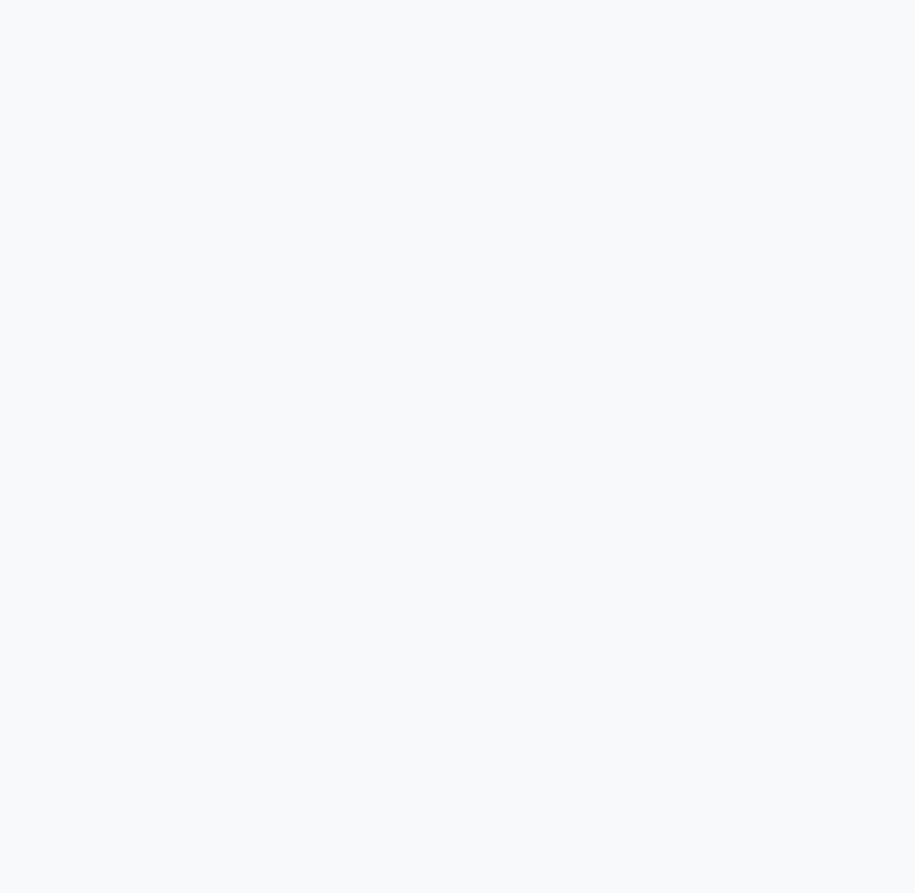
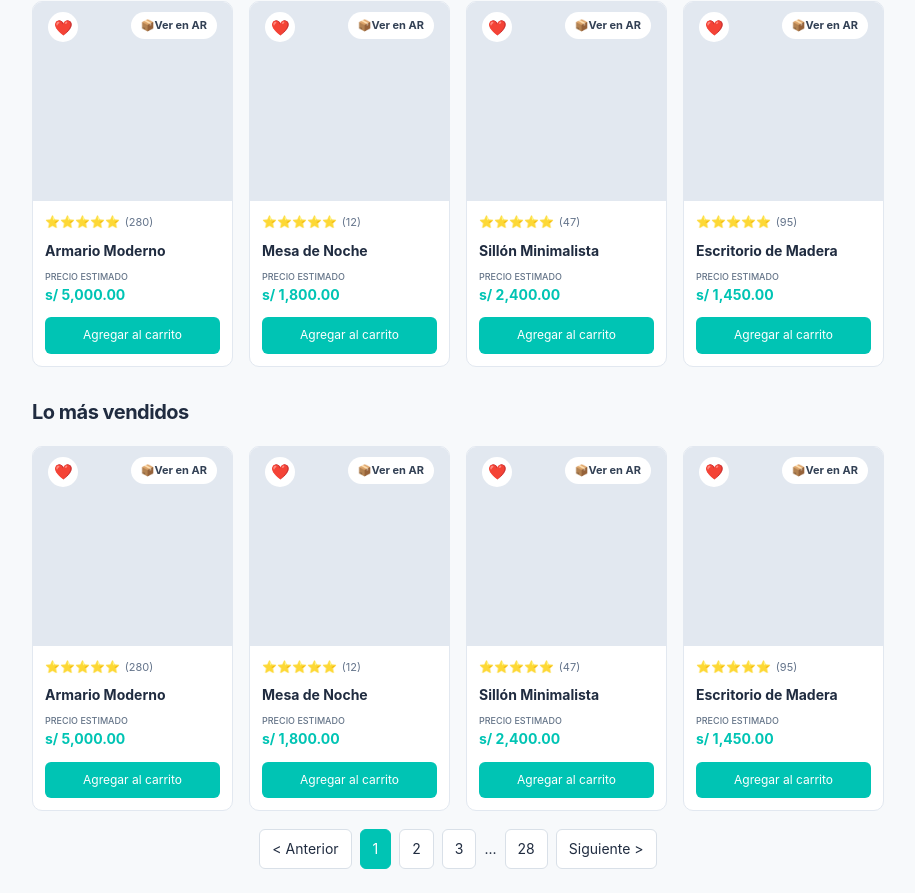
Before and after one commit to UpMarketReality/marketar-frontend, an Angular app: page /catalogo in a window 1280 px wide. Shown: the part 414-1307 px from the top of the page, without its empty margins (182-1097 px from the left). Before the commit the page ends 800 px from the top, so only its background shows below. Built offline with nearby package versions, Linux system fonts and the light colour scheme.

Commit message:
Componente catalogo, diseño completado

```diff
--- a/src/app/componentes/catalogo/catalogo.css
+++ b/src/app/componentes/catalogo/catalogo.css
@@ -85,8 +85,9 @@
     border: 1px solid #e2e8f0;
     border-radius: 20px;
     background-color: #f8fafc;
-    color: #475569;
+    color: #647488;
     font-size: 11px;
+    font-weight: 500;
     cursor: pointer;
 }
 
@@ -95,3 +96,140 @@
     border-color: #5eead4;
     color:#0f766e;
 }
+
+/*Seccion de Productos*/
+
+.productos{
+    margin-top: 32px;
+}
+
+.productos h2{
+    font-size: 20px;
+    margin-bottom: 20px;
+}
+
+.tarjetas-de-productos{
+    display: grid;
+    grid-template-columns: repeat(4, 1fr);
+    gap: 16px;
+}
+
+.tarjeta-producto{
+    background-color: #ffffff;
+    border: 1px solid #e2e8f0;
+    border-radius: 10px;
+    overflow: hidden;
+}
+
+.imagen-producto{
+    position: relative;
+    width: 100%;
+    aspect-ratio: 1/1;
+    background-color: #e2e8f0;
+}
+
+.favorito{
+    position:absolute;
+    top: 10px;
+    left: 15px;
+    width: 30px;
+    height: 30px;
+    border: none;
+    border-radius: 50%;
+    background-color: #ffffff;
+    color: #334155;
+    font-size: 15px;
+    cursor: pointer;
+}
+
+.realidad-aumentada{
+    position:absolute;
+    font-weight: 700;
+    top: 10px;
+    right: 15px;
+    padding: 5px 10px;
+    border: none;
+    border-radius: 20px;
+    background-color: #ffffff;
+    color: #334155;
+    font-size: 11px;
+    cursor: pointer;
+}
+
+.valoracion{
+    display: flex;
+    align-items: center;
+    gap: 5px;
+    margin-bottom: 8px;
+}
+
+.estrellas{
+    color: #f59e0b;
+    font-size: 12px;
+}
+
+.valoracion-cantidad{
+    font-size: 11px;
+    color: #64748b;
+}
+
+.informacion-producto{
+    padding: 12px;
+}
+
+.informacion-producto h3{
+    font-size: 14px;
+    margin: 0 0 8px;
+}
+
+.texto-precio{
+    color: #647488;
+    font-size: 9px;
+    font-weight: 500;
+}
+
+.precio{
+    font-size: 14px;
+    font-weight: 700;
+    color: #00c4b4;
+    margin: 0 0 12px;
+}
+
+.agregar-carrito{
+    width: 100%;
+    padding: 9px;
+    border: none;
+    border-radius: 6px;
+    background-color: #00c4b4;
+    color: #ffffff;
+    font-size: 12px;
+    cursor: pointer;
+}
+
+/*Paginacion*/
+
+.paginacion{
+    display: flex;
+    justify-content: center;
+    align-items: center;
+    gap: 8px;
+    margin-top: 18px;
+}
+
+.paginacion button{
+    padding:8px 12px;
+    border: 1px solid #d9e0e8;
+    border-radius: 6px;
+    background-color: #ffffff;
+    cursor: pointer;
+}
+
+.paginacion button:hover{
+    background-color: #eef3f7;
+}
+
+.paginacion .pagina-activa{
+    background-color: #00c4b4;
+    color: #ffffff;
+    border-color: #00c4b4;
+}
--- a/src/app/componentes/catalogo/catalogo.html
+++ b/src/app/componentes/catalogo/catalogo.html
@@ -37,4 +37,196 @@
         <button class ="categoria">Estanterías</button>
       </nav>
   </section>
+
+  <!--lista de productos (Novedosos)-->
+  <section class="productos">
+    <h2>Diseños Personalizados</h2>
+    <div class="tarjetas-de-productos">
+
+    <!-- Producto 1-->
+     <article class="tarjeta-producto">
+      <div class="imagen-producto">
+        <button class="favorito" aria-label="Agregar a favoritos">❤️</button>
+        <button class="realidad-aumentada">📦Ver en AR</button>
+      </div>
+
+      <div class="informacion-producto">
+        <div class="valoracion">
+          <span class="estrellas">⭐⭐⭐⭐⭐</span>
+          <span class="valoracion-cantidad">(280)</span>
+        </div>
+        <h3>Armario Moderno</h3>
+        <div class="texto-precio">PRECIO ESTIMADO</div>
+        <p class="precio">s/ 5,000.00</p>
+        <button class="agregar-carrito">
+          Agregar al carrito
+        </button>
+      </div>
+     </article>
+
+     <!-- Producto 2-->
+     <article class="tarjeta-producto">
+      <div class="imagen-producto">
+        <button class="favorito" aria-label="Agregar a favoritos">❤️</button>
+        <button class="realidad-aumentada">📦Ver en AR</button>
+      </div>
+
+      <div class="informacion-producto">
+        <div class="valoracion">
+          <span class="estrellas">⭐⭐⭐⭐⭐</span>
+          <span class="valoracion-cantidad">(12)</span>
+        </div>
+        <h3>Mesa de Noche</h3>
+        <div class="texto-precio">PRECIO ESTIMADO</div>
+        <p class="precio">s/ 1,800.00</p>
+        <button class="agregar-carrito">
+          Agregar al carrito
+        </button>
+      </div>
+     </article>
+
+     <!-- Producto 3-->
+     <article class="tarjeta-producto">
+      <div class="imagen-producto">
+        <button class="favorito" aria-label="Agregar a favoritos">❤️</button>
+        <button class="realidad-aumentada">📦Ver en AR</button>
+      </div>
+
+      <div class="informacion-producto">
+        <div class="valoracion">
+          <span class="estrellas">⭐⭐⭐⭐⭐</span>
+          <span class="valoracion-cantidad">(47)</span>
+        </div>
+        <h3>Sillón Minimalista</h3>
+        <div class="texto-precio">PRECIO ESTIMADO</div>
+        <p class="precio">s/ 2,400.00</p>
+        <button class="agregar-carrito">
+          Agregar al carrito
+        </button>
+      </div>
+     </article>
+
+     <!-- Producto 4-->
+     <article class="tarjeta-producto">
+      <div class="imagen-producto">
+        <button class="favorito" aria-label="Agregar a favoritos">❤️</button>
+        <button class="realidad-aumentada">📦Ver en AR</button>
+      </div>
+
+      <div class="informacion-producto">
+        <div class="valoracion">
+          <span class="estrellas">⭐⭐⭐⭐⭐</span>
+          <span class="valoracion-cantidad">(95)</span>
+        </div>
+        <h3>Escritorio de Madera</h3>
+        <div class="texto-precio">PRECIO ESTIMADO</div>
+        <p class="precio">s/ 1,450.00</p>
+        <button class="agregar-carrito">
+          Agregar al carrito
+        </button>
+      </div>
+     </article>
+    </div>
+  </section>
+
+  <!--lista de productos (Lo más vendidos)-->
+  <section class="productos">
+    <h2>Lo más vendidos</h2>
+    <div class="tarjetas-de-productos">
+      <!-- Producto 1-->
+     <article class="tarjeta-producto">
+      <div class="imagen-producto">
+        <button class="favorito" aria-label="Agregar a favoritos">❤️</button>
+        <button class="realidad-aumentada">📦Ver en AR</button>
+      </div>
+
+      <div class="informacion-producto">
+        <div class="valoracion">
+          <span class="estrellas">⭐⭐⭐⭐⭐</span>
+          <span class="valoracion-cantidad">(280)</span>
+        </div>
+        <h3>Armario Moderno</h3>
+        <div class="texto-precio">PRECIO ESTIMADO</div>
+        <p class="precio">s/ 5,000.00</p>
+        <button class="agregar-carrito">
+          Agregar al carrito
+        </button>
+      </div>
+     </article>
+
+     <!-- Producto 2-->
+     <article class="tarjeta-producto">
+      <div class="imagen-producto">
+        <button class="favorito" aria-label="Agregar a favoritos">❤️</button>
+        <button class="realidad-aumentada">📦Ver en AR</button>
+      </div>
+
+      <div class="informacion-producto">
+        <div class="valoracion">
+          <span class="estrellas">⭐⭐⭐⭐⭐</span>
+          <span class="valoracion-cantidad">(12)</span>
+        </div>
+        <h3>Mesa de Noche</h3>
+        <div class="texto-precio">PRECIO ESTIMADO</div>
+        <p class="precio">s/ 1,800.00</p>
+        <button class="agregar-carrito">
+          Agregar al carrito
+        </button>
+      </div>
+     </article>
+
+     <!-- Producto 3-->
+     <article class="tarjeta-producto">
+      <div class="imagen-producto">
+        <button class="favorito" aria-label="Agregar a favoritos">❤️</button>
+        <button class="realidad-aumentada">📦Ver en AR</button>
+      </div>
+
+      <div class="informacion-producto">
+        <div class="valoracion">
+          <span class="estrellas">⭐⭐⭐⭐⭐</span>
+          <span class="valoracion-cantidad">(47)</span>
+        </div>
+        <h3>Sillón Minimalista</h3>
+        <div class="texto-precio">PRECIO ESTIMADO</div>
+        <p class="precio">s/ 2,400.00</p>
+        <button class="agregar-carrito">
+          Agregar al carrito
+        </button>
+      </div>
+     </article>
+
+     <!-- Producto 4-->
+     <article class="tarjeta-producto">
+      <div class="imagen-producto">
+        <button class="favorito" aria-label="Agregar a favoritos">❤️</button>
+        <button class="realidad-aumentada">📦Ver en AR</button>
+      </div>
+
+      <div class="informacion-producto">
+        <div class="valoracion">
+          <span class="estrellas">⭐⭐⭐⭐⭐</span>
+          <span class="valoracion-cantidad">(95)</span>
+        </div>
+        <h3>Escritorio de Madera</h3>
+        <div class="texto-precio">PRECIO ESTIMADO</div>
+        <p class="precio">s/ 1,450.00</p>
+        <button class="agregar-carrito">
+          Agregar al carrito
+        </button>
+      </div>
+     </article>
+    </div>
+  </section>
+
+  <!--paginacion-->
+  <section class="paginacion" aria-label="Paginacion de productos">
+    <button type="button">< Anterior </button>
+    <button type="button" class="pagina-activa">1</button>
+    <button type="button">2</button>
+    <button type="button">3</button>
+    <span>...</span>
+    <button type="button">28</button>
+    <button type="button">Siguiente ></button>
+  </section>
 </main>
```
